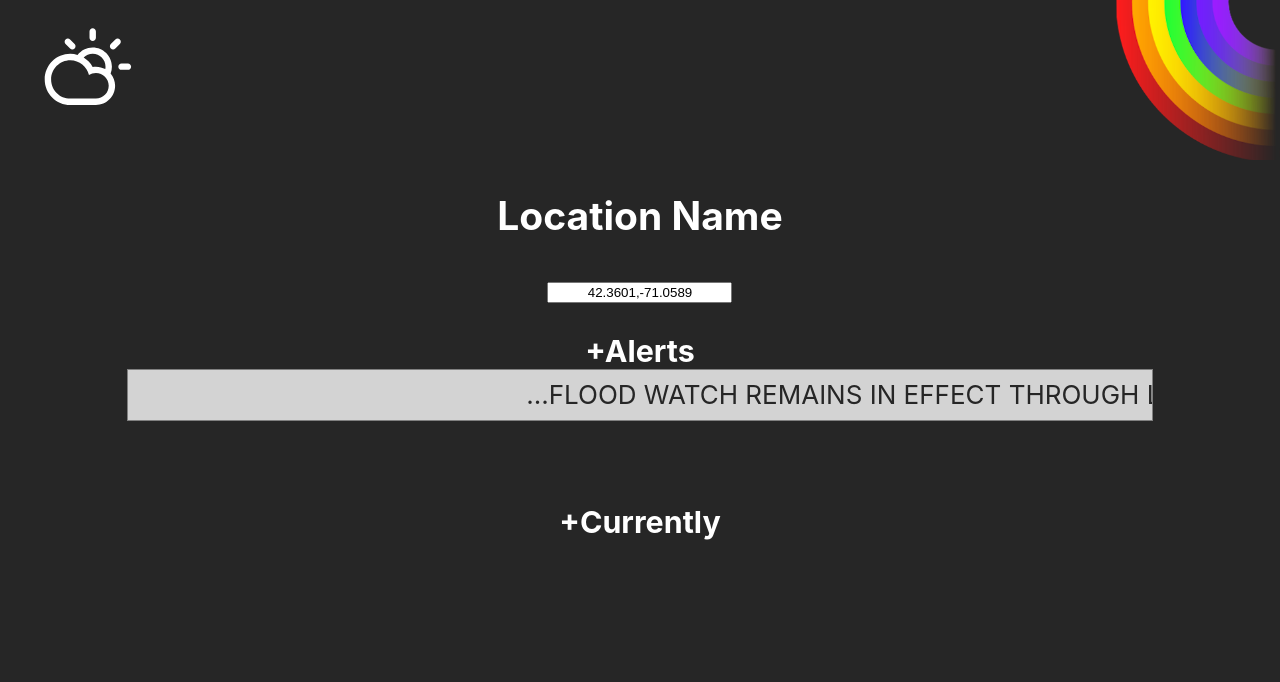
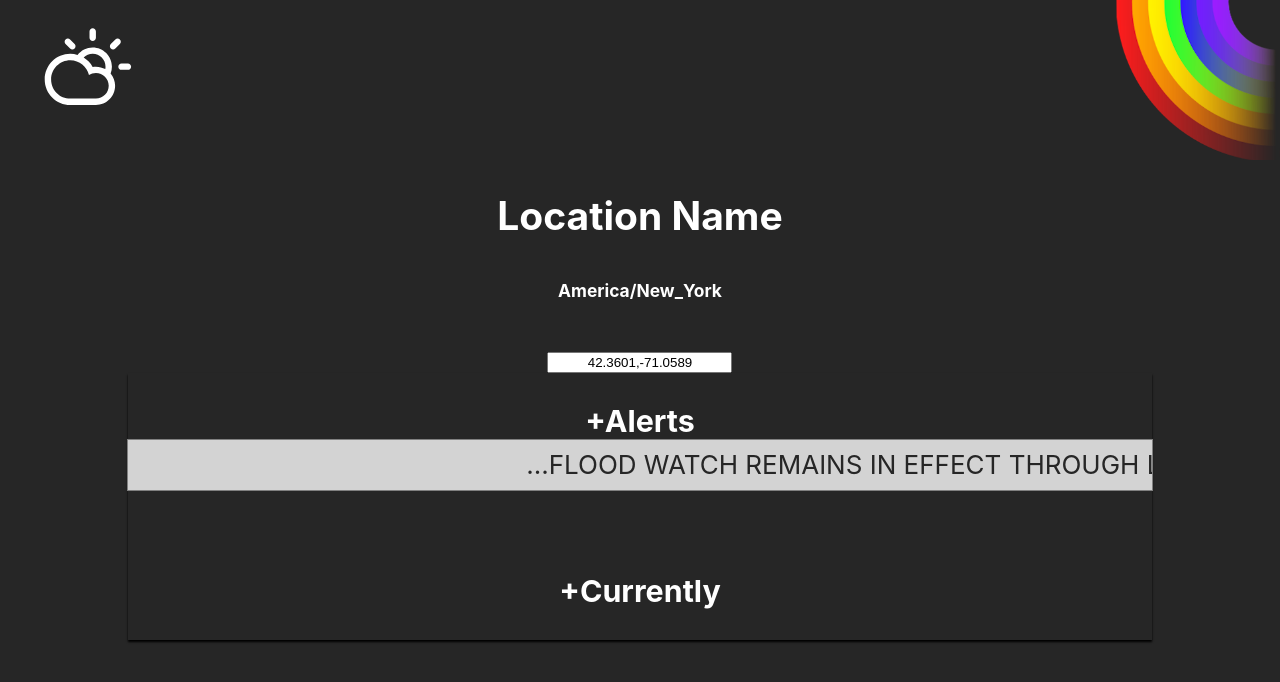
Before and after one commit to taidaid/weatherapp, a React (Create React App) app: page / in a window 1280 px wide. Shown: the top 682 px of the page. Built offline with nearby package versions, Linux system fonts and the light colour scheme.

Commit message:
added box shadow

```diff
--- a/src/components/Location/Location.css
+++ b/src/components/Location/Location.css
@@ -1,3 +1,3 @@
 .location-input {
-  text-align: center;
+	text-align: center;
 }
--- a/src/components/Location/Location.js
+++ b/src/components/Location/Location.js
@@ -1,4 +1,6 @@
 import React, { useState } from "react";
+import "./Location.css";
+import sampleForecast from "../../assets/sample.json";
 
 const Location = () => {
 	const [location, setLocation] = useState("42.3601,-71.0589");
@@ -12,6 +14,7 @@ const Location = () => {
 		<div className="location">
 			<div className="location-name">
 				<h2>Location Name</h2>
+				<h6>{sampleForecast.timezone}</h6>
 			</div>
 			<div className="location-input">
 				<input
--- /dev/null
+++ b/src/containers/Forecast/Forecast.css
@@ -0,0 +1,5 @@
+.forecast {
+	box-shadow: 0px 2px 2px black;
+	margin-bottom: 10px;
+	max-width: 80vw;
+}
--- a/src/containers/Forecast/Forecast.js
+++ b/src/containers/Forecast/Forecast.js
@@ -2,6 +2,7 @@ import React, { useState } from "react";
 import Alerts from "../../components/Alerts/Alerts";
 import Currently from "../../components/Currently/Currently";
 import sampleForecast from "../../assets/sample.json";
+import "./Forecast.css";
 
 const Forecast = () => {
 	const [forecast, setForecast] = useState({});
```
Lines whose indentation alone changed are shown as unchanged.
